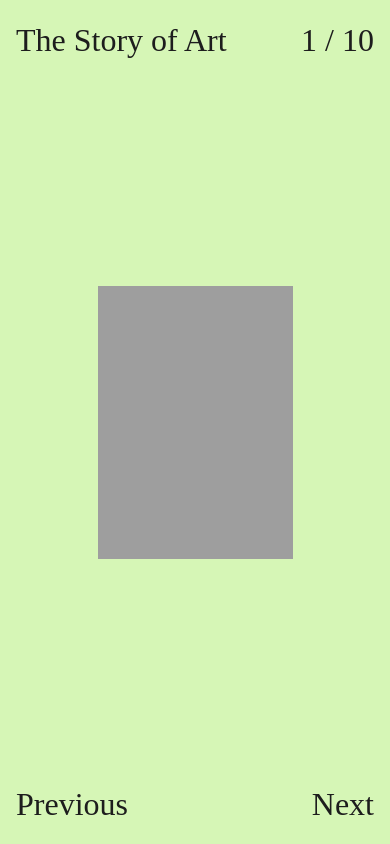
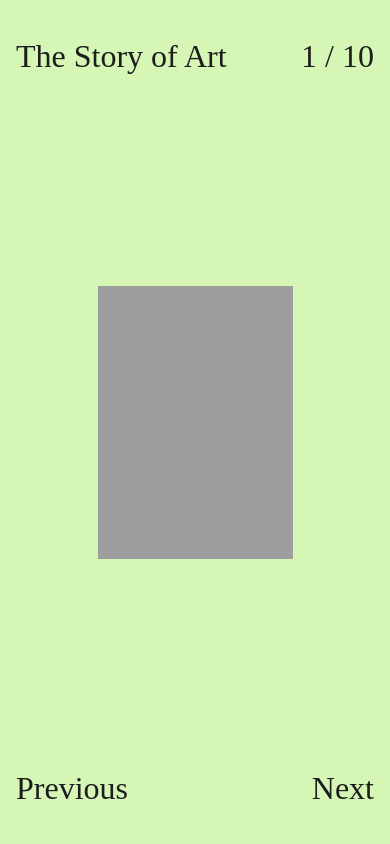
Before and after one commit to icarus/art-gallery, a plain HTML site: page index.html in a window 390 px wide. Drawn offline with Linux system fonts and the light colour scheme; a web font is replaced by a local one.

Commit message:
More fixed on mobile

```diff
--- a/styles/style.css
+++ b/styles/style.css
@@ -27,7 +27,7 @@ header {
   justify-content: space-between;
 
   @media (width < 768px) {
-    padding: 1rem;
+    padding: 2rem 1rem;
   }
 }
 
@@ -41,7 +41,7 @@ nav {
   justify-content: space-between;
 
   @media (width < 768px) {
-    padding: 1rem;
+    padding: 2rem 1rem;
   }
 }
 
```
